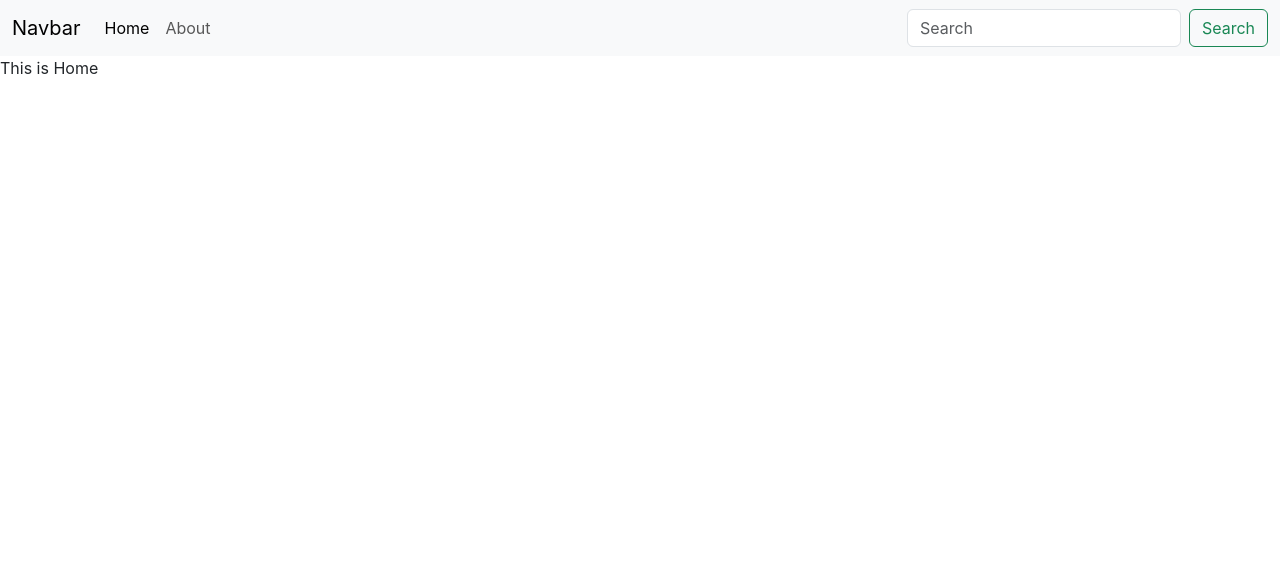
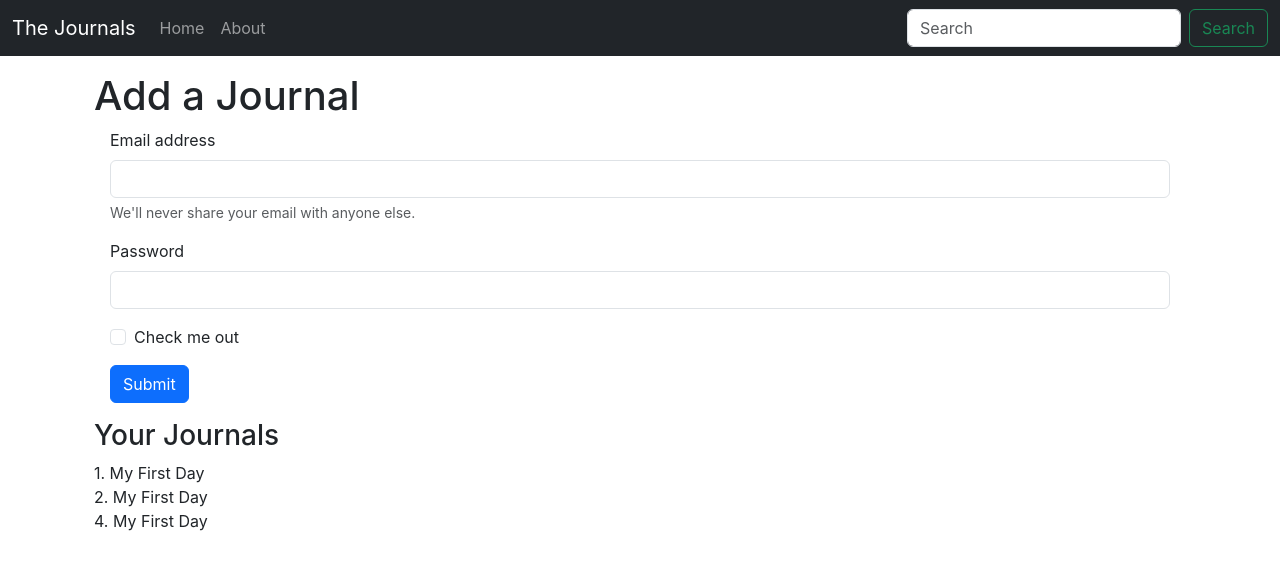
Before and after one commit to i-osama/3-daily-journal-notebook, a React (Create React App) app: page / in a window 1280 px wide. Shown: the top 570 px of the page. Built offline with nearby package versions, Linux system fonts and the light colour scheme.

Commit message:
fetching notes from context

```diff
--- a/src/App.js
+++ b/src/App.js
@@ -13,12 +13,14 @@
       <NoteState>
         <BrowserRouter>
           <Navbar />
+          <div className="container">
           <Routes>
 
             <Route exact path="/" element={<Home />}></Route>
             <Route exact path="/about" element={<About />}></Route>
 
           </Routes>
+          </div>
         </BrowserRouter>
       </NoteState>
     </>
--- a/src/components/Home.js
+++ b/src/components/Home.js
@@ -1,10 +1,46 @@
-import React from 'react'
+import React, { useContext } from 'react'
+import noteContext from '../context/notes/noteContext';
 
 const Home = () => {
+
+  const { notes, setNotes } = useContext(noteContext);
+
   return (
-    <div>
-      This is Home
-    </div>
+    <>
+      <div className="container my-3">
+        <h1>Add a Journal</h1>
+
+        <form className='mx-3'>
+          <div className="mb-3">
+            <label for="exampleInputEmail1" className="form-label">Email address</label>
+            <input type="email" className="form-control" id="exampleInputEmail1" aria-describedby="emailHelp" />
+            <div id="emailHelp" className="form-text">We'll never share your email with anyone else.</div>
+          </div>
+          <div className="mb-3">
+            <label for="exampleInputPassword1" className="form-label">Password</label>
+            <input type="password" className="form-control" id="exampleInputPassword1" />
+          </div>
+          <div className="mb-3 form-check">
+            <input type="checkbox" className="form-check-input" id="exampleCheck1" />
+            <label className="form-check-label" for="exampleCheck1">Check me out</label>
+          </div>
+          <button type="submit" className="btn btn-primary">Submit</button>
+        </form>
+      </div>
+
+      <div className="container my-3">
+        <h3>Your Journals</h3>
+
+        {notes.map((note) => {
+            return <div>{note.title}</div>;
+          })}
+
+        {/* {notes.map((note, index) => (
+          <div key={index}>{note.title}</div>
+        ))} */}
+
+      </div>
+    </>
   )
 }
 
--- a/src/components/Navbar.js
+++ b/src/components/Navbar.js
@@ -1,21 +1,27 @@
-import React from 'react'
-import { Link } from 'react-router-dom'
+import React, { useEffect } from 'react'
+import { Link, useLocation } from 'react-router-dom'
 
 const Navbar = () => {
+  const location = useLocation();
+
+  useEffect(()=>{
+    console.log(location.pathname);
+  },[location]);
+
   return (
-    <nav className="navbar navbar-expand-lg bg-body-tertiary">
+    <nav className="navbar navbar-expand-lg bg-dark navbar-dark">
   <div className="container-fluid">
-    <Link className="navbar-brand" to="/">Navbar</Link>
+    <Link className="navbar-brand" to="/">The Journals</Link>
     <button className="navbar-toggler" type="button" data-bs-toggle="collapse" data-bs-target="#navbarSupportedContent" aria-controls="navbarSupportedContent" aria-expanded="false" aria-label="Toggle navigation">
       <span className="navbar-toggler-icon"></span>
     </button>
     <div className="collapse navbar-collapse" id="navbarSupportedContent">
       <ul className="navbar-nav me-auto mb-2 mb-lg-0">
         <li className="nav-item">
-          <Link className="nav-link active" aria-current="page" to="/">Home</Link>
+          <Link className={`nav-link ${location.pathname==="/"?"Active":""}`} aria-current="page" to="/">Home</Link>
         </li>
         <li className="nav-item">
-          <Link className="nav-link" to="/about">About</Link>
+          <Link className={`nav-link ${location.pathname==="/about"?"Active":""}`} to="/about">About</Link>
         </li>
 
 
--- a/src/context/notes/NoteState.js
+++ b/src/context/notes/NoteState.js
@@ -1,27 +1,41 @@
-// import  { useState } from "react";
+import  { useState } from "react";
 import  NoteContext from "./noteContext";
 
 const NoteState = (props)=>{
-    // const s1 = {
-    //     "name":"Osama",
-    //     "class":"A0"
-    // }
 
-    // const [state, setState] = useState(s1);
+    const initialNotes = [
+        {
+          "_id": "66a077d91c8a4f17b8a7fc69",
+          "user": "669f3286d61950186e9072c1",
+          "title": "1. My First Day",
+          "description": "This is the first trial of my note application.",
+          "tag": "personal",
+          "__v": 0
+        },
+        {
+          "_id": "66a077fa55d8091364350824",
+          "user": "669f3286d61950186e9072c1",
+          "title": "2. My First Day",
+          "description": "This note was created on ",
+          "tag": "personal",
+          "__v": 0
+        },
+        {
+          "_id": "66a078405514ec96b3fffe03",
+          "user": "669f3286d61950186e9072c1",
+          "title": "4. My First Day",
+          "description": "This note was created on 1721792568485",
+          "tag": "personal",
+          "__v": 0
+        }
+      ];
 
-    // const update = ()=>{
-    //     setTimeout(() => {
-    //         setState({
-    //             "name":"Zeeshan",
-    //     "class":"O2"
-    //         })
-    //     }, 1000);
-    // }
+      const [notes, setNotes] = useState(initialNotes);
 
     return(
         // <NoteContext.Provider value= {{state:state, update:update}}>
-        // <NoteContext.Provider value= {{state, update}}>
-        <NoteContext.Provider value= {{}}>
+        // <NoteContext.Provider value= {{}}>
+        <NoteContext.Provider value= {{notes, setNotes}}>
             {props.children}
         </NoteContext.Provider>
     )
```
